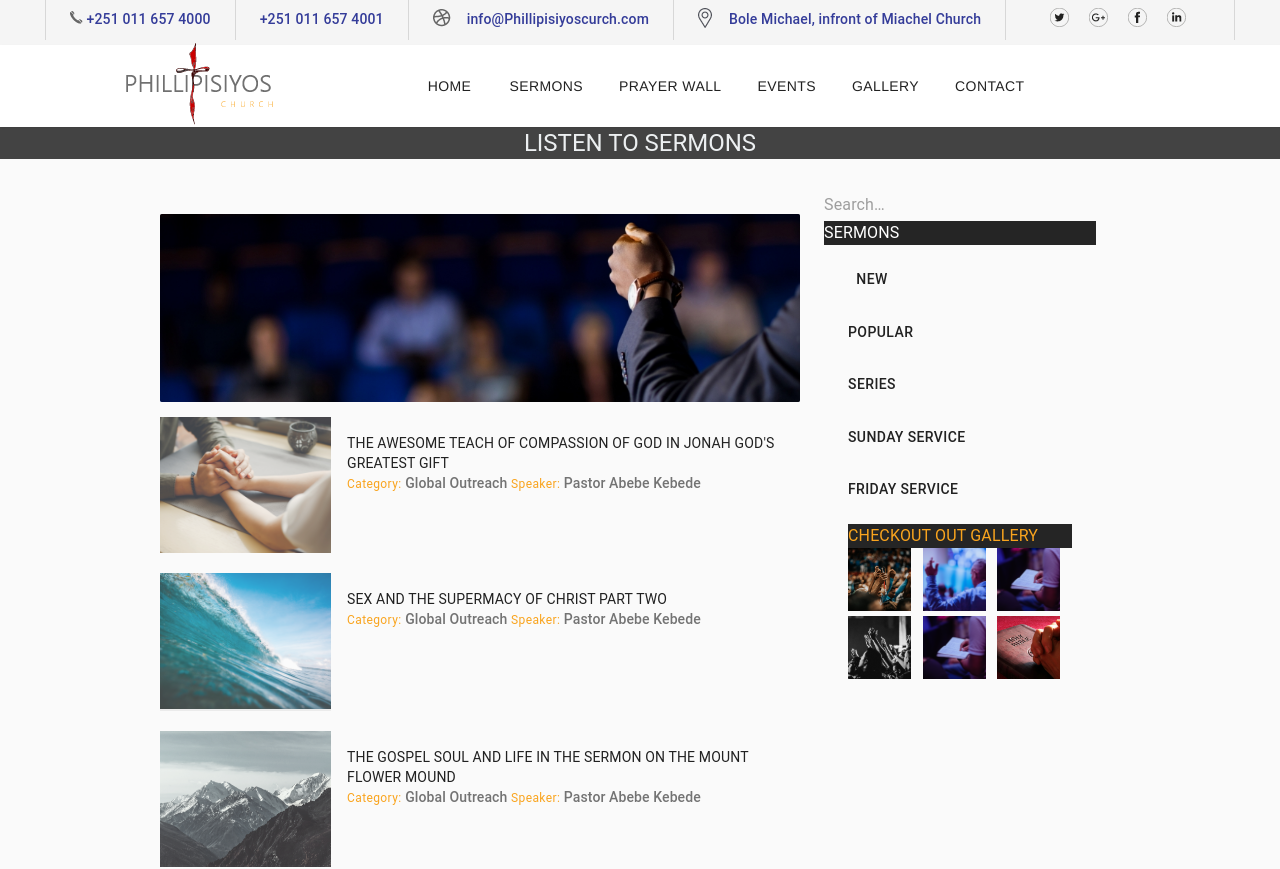
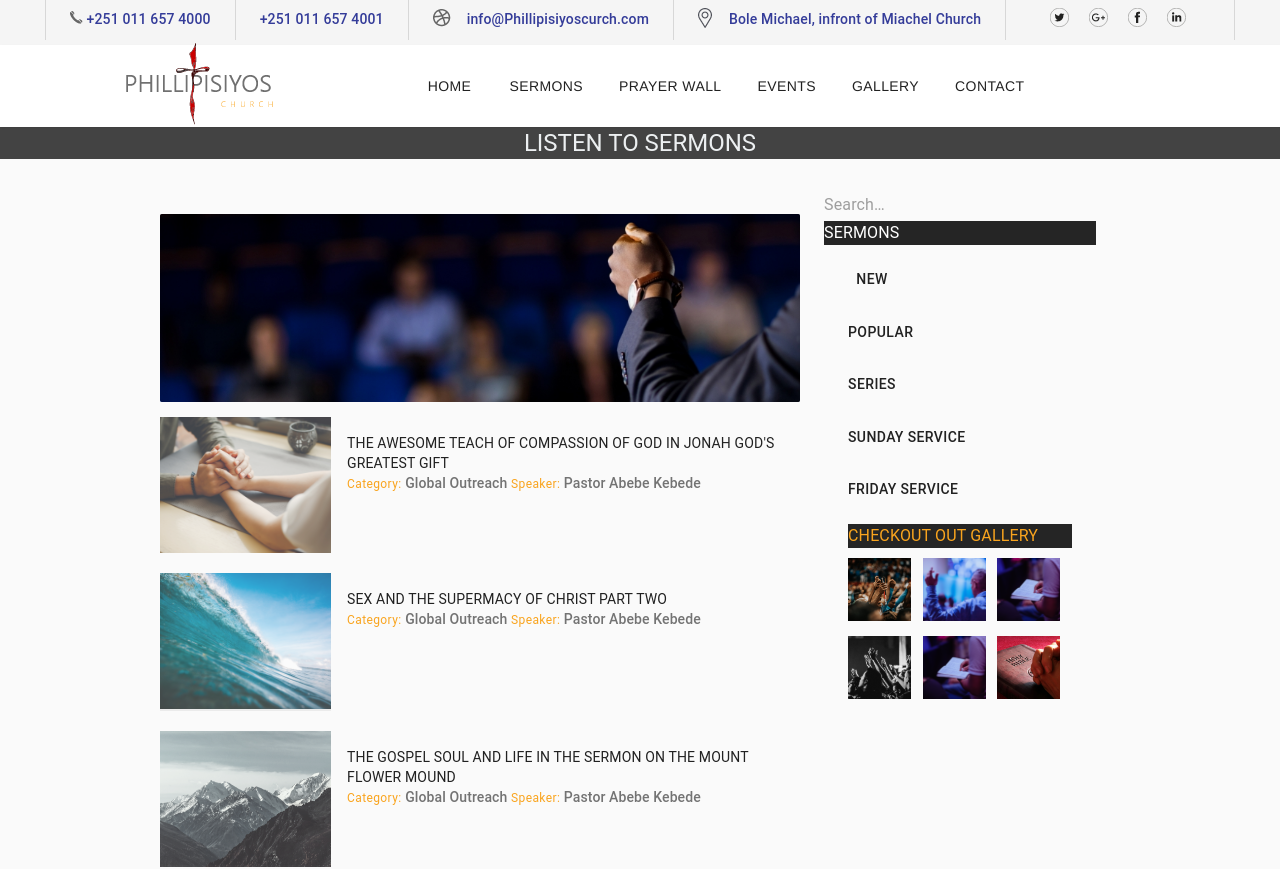
Before and after one commit to Alazar-dev/Filadelfia-web, a React (Create React App) app: page /sermons in a window 1280 px wide. Shown: the top 869 px of the page. Built offline with nearby package versions, Linux system fonts and the light colour scheme.

Commit message:
gave margin to the gallery

```diff
--- a/src/components/gallery/GalleryCheckout.jsx
+++ b/src/components/gallery/GalleryCheckout.jsx
@@ -10,6 +10,7 @@ import photo6 from "../../assets/Sermons/Check out/Photo 06.png";
 
 const useStyles = makeStyles({
   imgs: {
+    marginTop: 10,
     "&:hover": {
       opacity: 0.8,
       cursor: "pointer",
```
